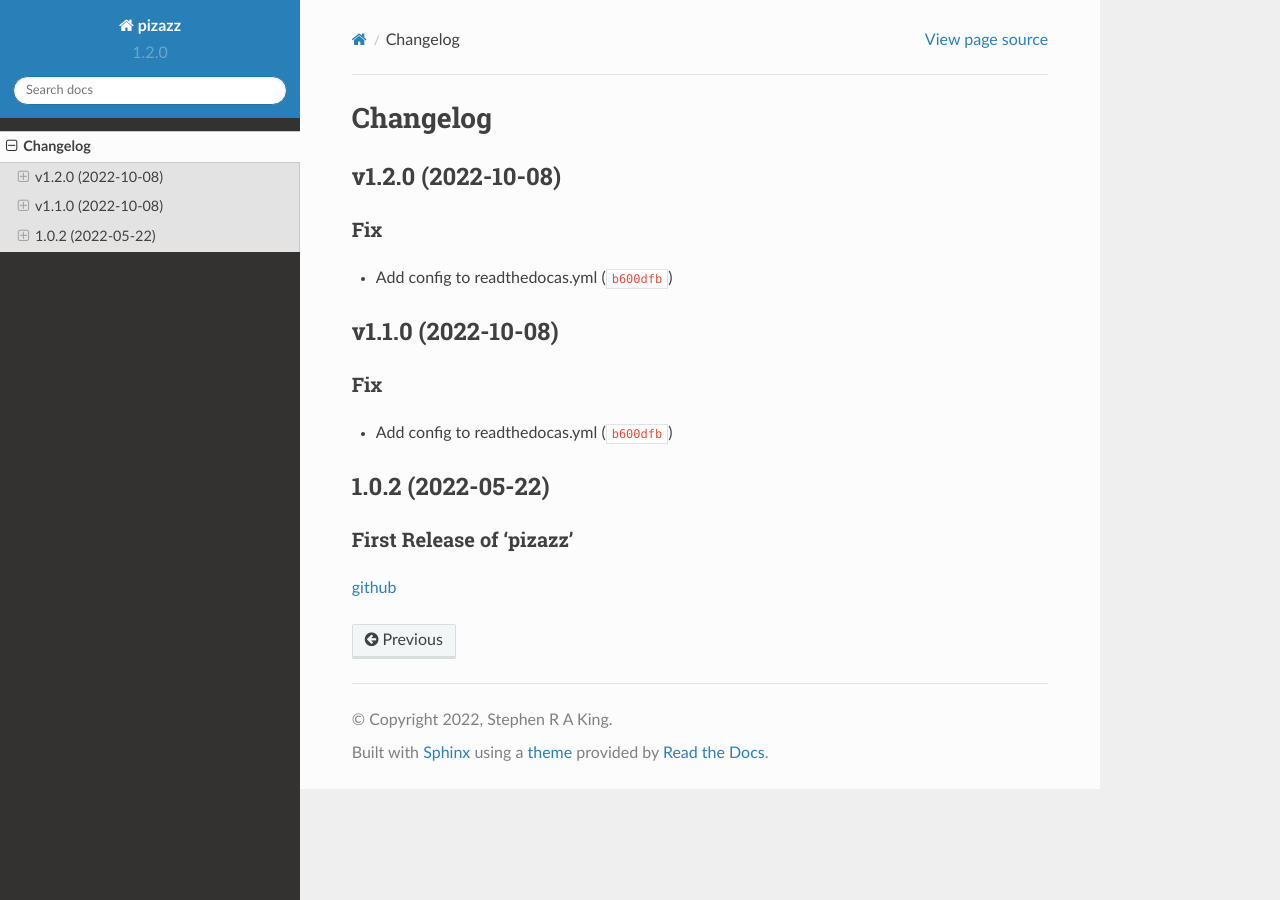
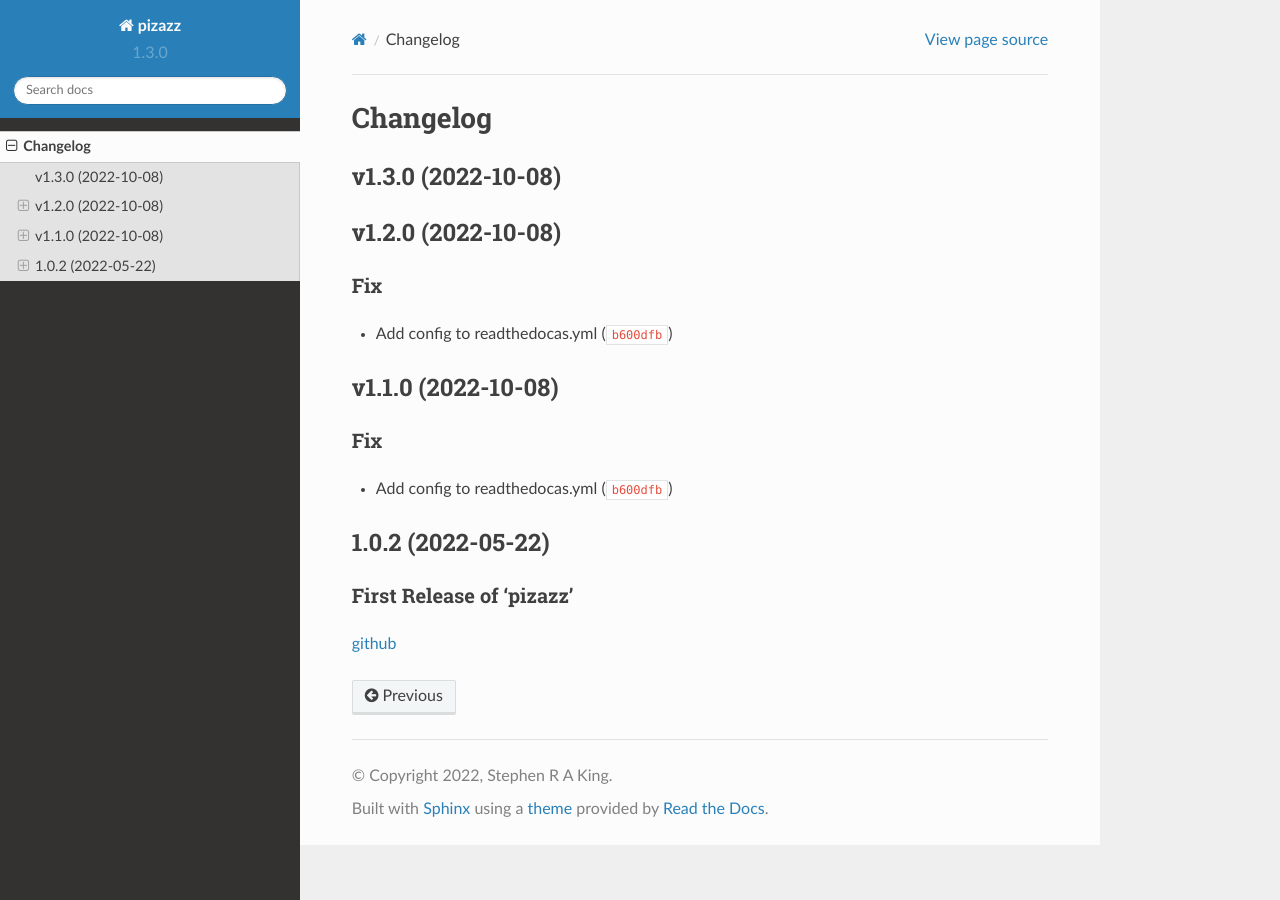
Before and after one commit to Stephen-RA-King/pizazz, a Sphinx documentation site: the page built from docs/changelog.md, in a window 1280 px wide. Built offline with Sphinx 7.4.7 and the Read the Docs theme 2.0.0, drawn with Linux system fonts in a browser that asks for light colours; pages that are not in the unit, such as notebooks, are missing from menus.

Commit message:
chore: bump version

```diff
--- a/CHANGELOG.md
+++ b/CHANGELOG.md
@@ -1,6 +1,9 @@
 # Changelog
 
 <!--next-version-placeholder-->
+
+## v1.3.0 (2022-10-08)
+
 
 ## v1.2.0 (2022-10-08)
 ### Fix
--- a/docs/conf.py
+++ b/docs/conf.py
@@ -7,7 +7,7 @@
 # -- Project information -----------------------------------------------------
 
 project = "pizazz"
-version = "1.2.0"
+version = "1.3.0"
 copyright = "2022, Stephen R A King"
 author = "Stephen R A King"
 
--- a/src/pizazz/__init__.py
+++ b/src/pizazz/__init__.py
@@ -1,7 +1,7 @@
 """Top-level package for pizazz."""
 
 __title__ = "pizazz"
-__version__ = "1.2.0"
+__version__ = "1.3.0"
 __author__ = "Stephen R A King"
 __description__ = (
     "Easy configuration and control of 74HC595 Shift Registers on a Raspberry Pi"
```
